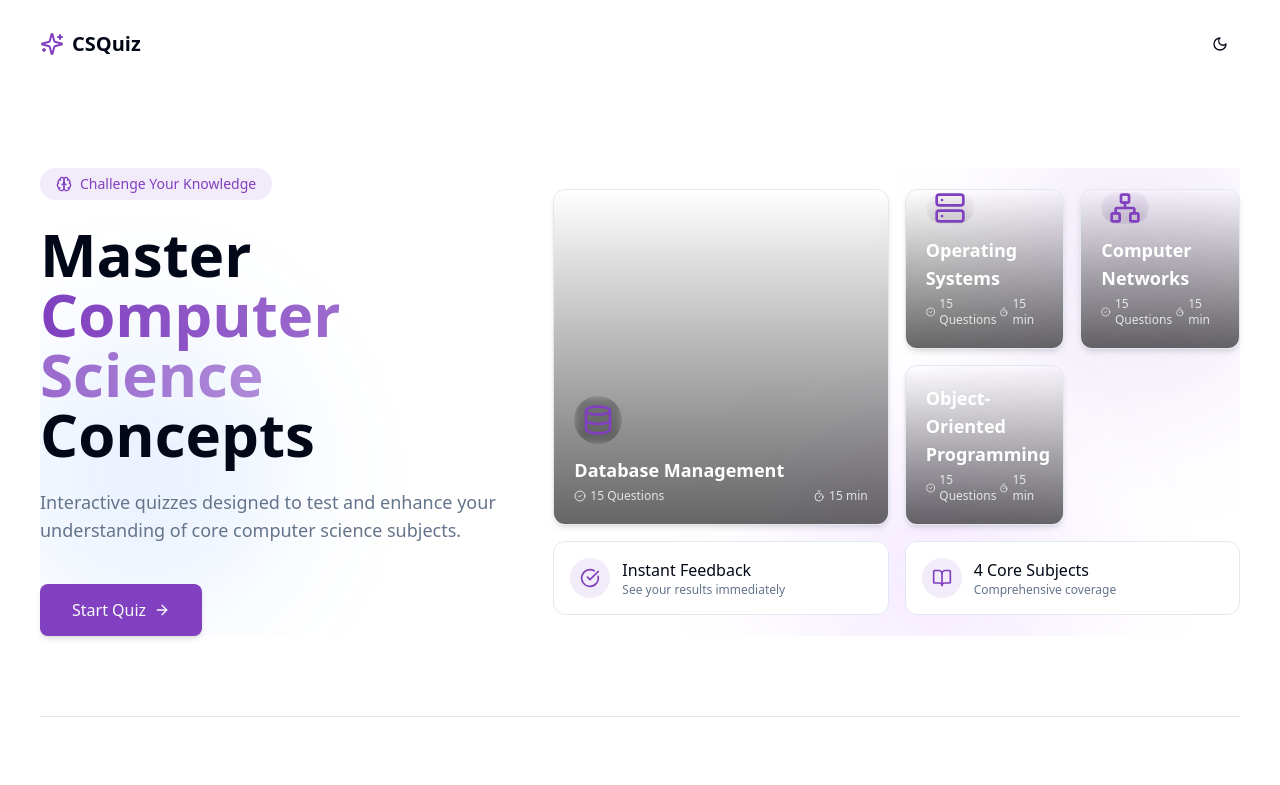
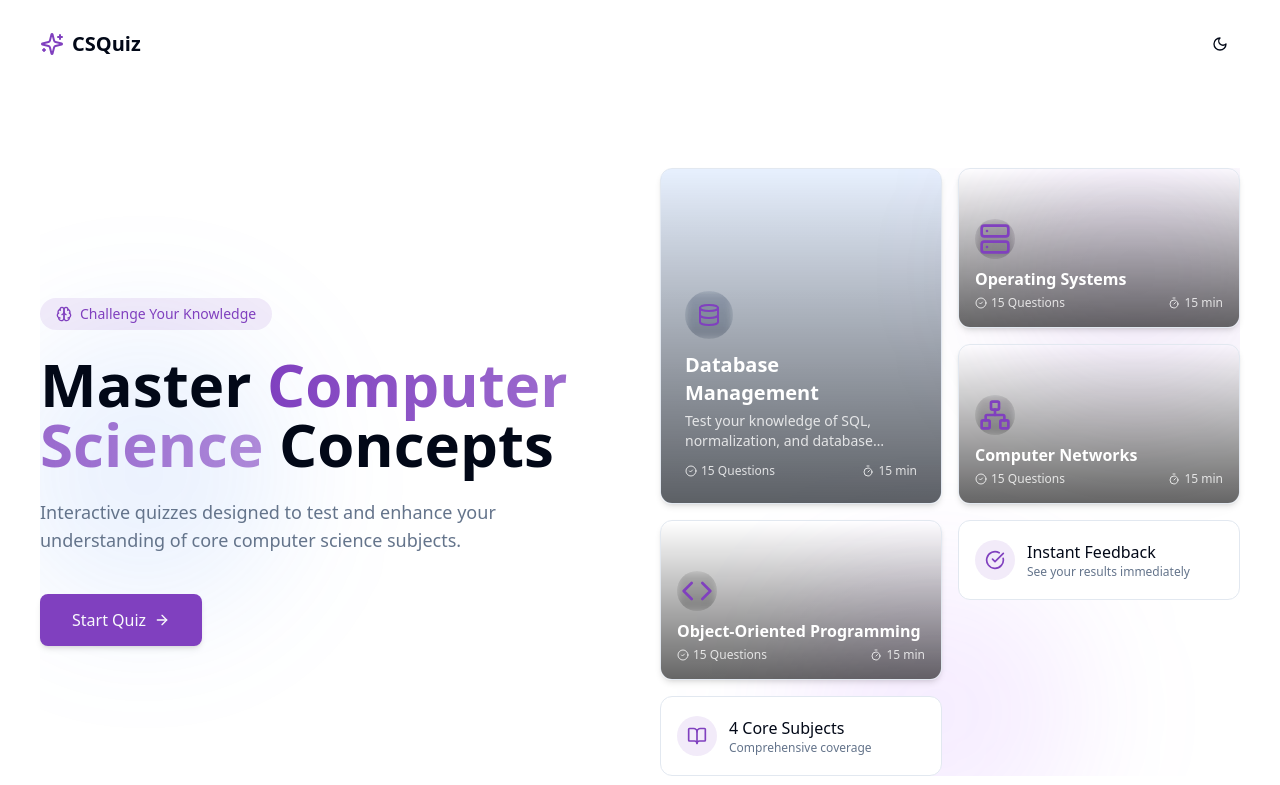
Before and after one commit to Farooq7234/quizzical-computing-challenge, a React (Vite) app: page / in a window 1280 px wide. Shown: the top 785 px of the page. Built offline with nearby package versions, Linux system fonts and the light colour scheme.

Commit message:
Fix: Improve quiz card layout and alignment
Adjust layout and alignment of quiz cards for better visual consistency and user experience.

```diff
--- a/src/pages/Index.tsx
+++ b/src/pages/Index.tsx
@@ -1,4 +1,3 @@
-
 import React, { useState, useEffect } from "react";
 import { ThemeToggle } from "@/components/ThemeToggle";
 import { Carousel, CarouselContent, CarouselItem, CarouselPrevious, CarouselNext } from "@/components/ui/carousel";
@@ -85,7 +84,7 @@ const Index = () => {
         </nav>
 
         <div className={`px-6 sm:px-10 ${mounted ? 'animate-fade-in' : 'opacity-0'}`}>
-          {/* New Hero Section */}
+          {/* Redesigned Hero Section with Fixed Alignment */}
           <section className="py-16 md:py-20">
             <div className="relative">
               {/* Background Elements */}
@@ -95,9 +94,9 @@ const Index = () => {
                 <div className="absolute -bottom-20 right-40 w-72 h-72 bg-purple-500/10 rounded-full blur-3xl"></div>
               </div>
 
-              <div className="grid grid-cols-1 lg:grid-cols-12 gap-8 items-center">
+              <div className="grid grid-cols-1 lg:grid-cols-2 gap-10 items-center">
                 {/* Hero Content */}
-                <div className="lg:col-span-5 space-y-6 relative z-10">
+                <div className="space-y-6 relative z-10">
                   <div className="inline-block">
                     <span className="bg-primary/10 text-primary px-4 py-1.5 rounded-full text-sm font-medium flex items-center gap-2">
                       <Brain className="h-4 w-4" /> Challenge Your Knowledge
@@ -119,20 +118,46 @@ const Index = () => {
                   </div>
                 </div>
 
-                {/* Hero Interactive Element */}
-                <div className="lg:col-span-7 relative z-10">
-                  <div className="grid grid-cols-2 md:grid-cols-4 gap-4">
-                    {subjectQuizzes.map((quiz, index) => (
+                {/* Hero Interactive Element - Fixed Grid */}
+                <div className="relative z-10">
+                  <div className="grid grid-cols-6 gap-4 h-full">
+                    {/* Main Feature Card */}
+                    <div
+                      className="col-span-6 md:col-span-3 row-span-2 h-64 md:h-auto relative group rounded-xl border border-border shadow-md transition-all duration-300 hover:shadow-lg hover:-translate-y-1 overflow-hidden"
+                    >
+                      <div className="absolute inset-0 bg-blue-500/20 opacity-60"></div>
+                      <div className="absolute inset-0 bg-gradient-to-b from-transparent to-black/60 p-6 flex flex-col justify-end">
+                        <div className="w-12 h-12 bg-white/10 backdrop-blur-sm rounded-full flex items-center justify-center mb-3">
+                          <Database className="h-6 w-6 text-primary" />
+                        </div>
+                        <h3 className="font-semibold text-white text-xl mb-1">{subjectQuizzes[0].name}</h3>
+                        <p className="text-white/80 text-sm mb-3 line-clamp-2">{subjectQuizzes[0].description}</p>
+                        <div className="flex items-center justify-between">
+                          <span className="text-xs text-white/80 flex items-center gap-1">
+                            <CheckCircle2 className="h-3 w-3" /> {subjectQuizzes[0].questions} Questions
+                          </span>
+                          <span className="text-xs text-white/80 flex items-center gap-1">
+                            <Timer className="h-3 w-3" /> 15 min
+                          </span>
+                        </div>
+                        <Link to={subjectQuizzes[0].path} className="absolute inset-0 z-10 focus:outline-none focus:ring-2 focus:ring-primary focus:ring-offset-2 rounded-xl">
+                          <span className="sr-only">Start {subjectQuizzes[0].name} Quiz</span>
+                        </Link>
+                      </div>
+                    </div>
+
+                    {/* Other Subject Cards - Equal Heights */}
+                    {subjectQuizzes.slice(1).map((quiz, index) => (
                       <div
                         key={index}
-                        className={`relative group h-40 overflow-hidden rounded-xl border border-border shadow-md transition-all duration-300 hover:shadow-lg hover:-translate-y-1 ${index === 0 ? 'col-span-2 row-span-2 h-full md:h-auto' : ''}`}
+                        className="col-span-6 md:col-span-3 h-40 relative group rounded-xl border border-border shadow-md transition-all duration-300 hover:shadow-lg hover:-translate-y-1 overflow-hidden"
                       >
                         <div className={`absolute inset-0 ${quiz.color.replace("/80", "/20")} opacity-60`}></div>
-                        <div className="absolute inset-0 bg-gradient-to-b from-transparent to-black/60 p-5 flex flex-col justify-end">
-                          <div className="w-12 h-12 bg-white/10 backdrop-blur-sm rounded-full flex items-center justify-center mb-3">
+                        <div className="absolute inset-0 bg-gradient-to-b from-transparent to-black/60 p-4 flex flex-col justify-end">
+                          <div className="w-10 h-10 bg-white/10 backdrop-blur-sm rounded-full flex items-center justify-center mb-2">
                             {quiz.icon}
                           </div>
-                          <h3 className="font-semibold text-white text-lg mb-1">{quiz.name}</h3>
+                          <h3 className="font-semibold text-white text-base mb-1">{quiz.name}</h3>
                           <div className="flex items-center justify-between">
                             <span className="text-xs text-white/80 flex items-center gap-1">
                               <CheckCircle2 className="h-3 w-3" /> {quiz.questions} Questions
@@ -148,9 +173,9 @@ const Index = () => {
                       </div>
                     ))}
 
-                    {/* Features Cards */}
-                    <div className="col-span-2 bg-card border border-border rounded-xl p-4 flex items-center gap-3">
-                      <div className="w-10 h-10 bg-primary/10 rounded-full flex items-center justify-center">
+                    {/* Features Cards - Equal Heights */}
+                    <div className="col-span-6 md:col-span-3 bg-card border border-border rounded-xl p-4 flex items-center gap-3 h-20">
+                      <div className="w-10 h-10 bg-primary/10 rounded-full flex items-center justify-center flex-shrink-0">
                         <CheckCircle className="h-5 w-5 text-primary" />
                       </div>
                       <div>
@@ -159,8 +184,8 @@ const Index = () => {
                       </div>
                     </div>
 
-                    <div className="col-span-2 bg-card border border-border rounded-xl p-4 flex items-center gap-3">
-                      <div className="w-10 h-10 bg-primary/10 rounded-full flex items-center justify-center">
+                    <div className="col-span-6 md:col-span-3 bg-card border border-border rounded-xl p-4 flex items-center gap-3 h-20">
+                      <div className="w-10 h-10 bg-primary/10 rounded-full flex items-center justify-center flex-shrink-0">
                         <BookOpen className="h-5 w-5 text-primary" />
                       </div>
                       <div>
```
